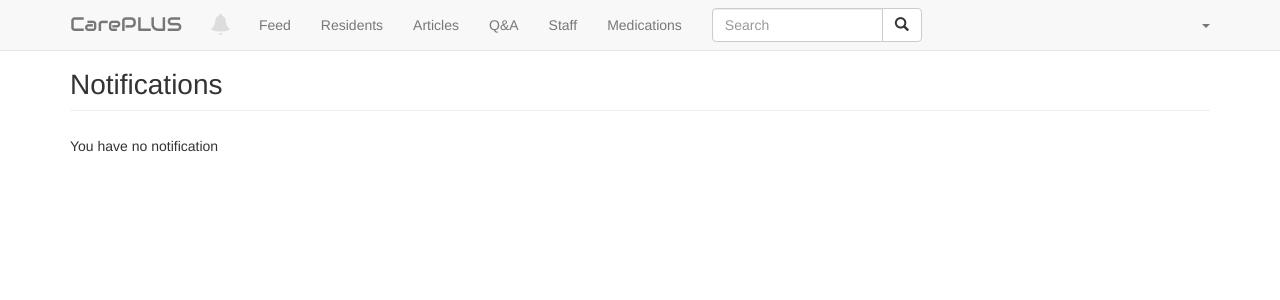
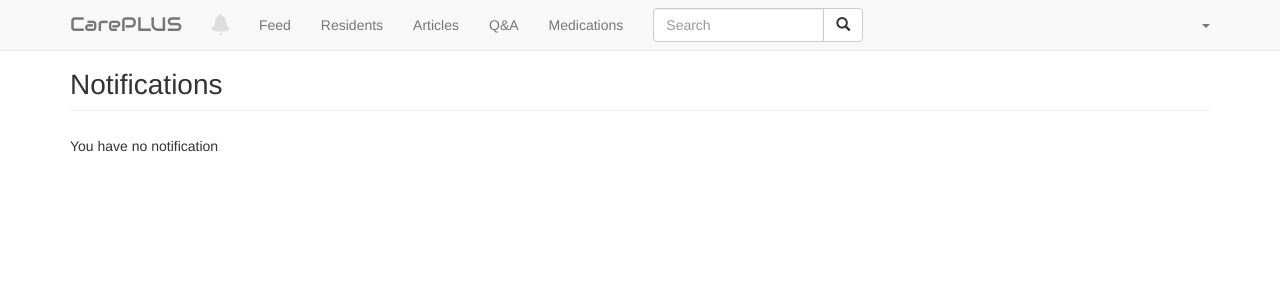
Before and after one commit to stemado/satb, a Django app: template careplus/activities/templates/activities/notifications.html in a window 1280 px wide. Shown: the top 300 px of the page. Run offline with Django 3.2, Linux system fonts and the light colour scheme; the template is opened without the code that fills it, so the values that code supplies are empty; some libraries are stand-ins or nearby versions.

Commit message:
Forgot that email notification was updated for =< 5 pill count. Also removed Staff from menu to free up space since this feature won't be utilized much at this point.

```diff
--- a/careplus/templates/base.html
+++ b/careplus/templates/base.html
@@ -46,7 +46,7 @@
                         <li><a href="{% url 'residents' %}">{% trans 'Residents' %}</a></li>
                         <li><a href="{% url 'articles' %}">{% trans 'Articles' %}</a></li>
                         <li><a href="{% url 'questions' %}">{% trans 'Q&A' %}</a></li>
-                        <li><a href="{% url 'network' %}">{% trans 'Staff' %}</a></li>
+                        <!-- <li><a href="{% url 'network' %}">{% trans 'Staff' %}</a></li> -->
                         <li><a href="{% url 'activeMedications' %}">{% trans 'Medications' %}</a></li>
                     </ul>
                     {% if not hide_search %}
```
